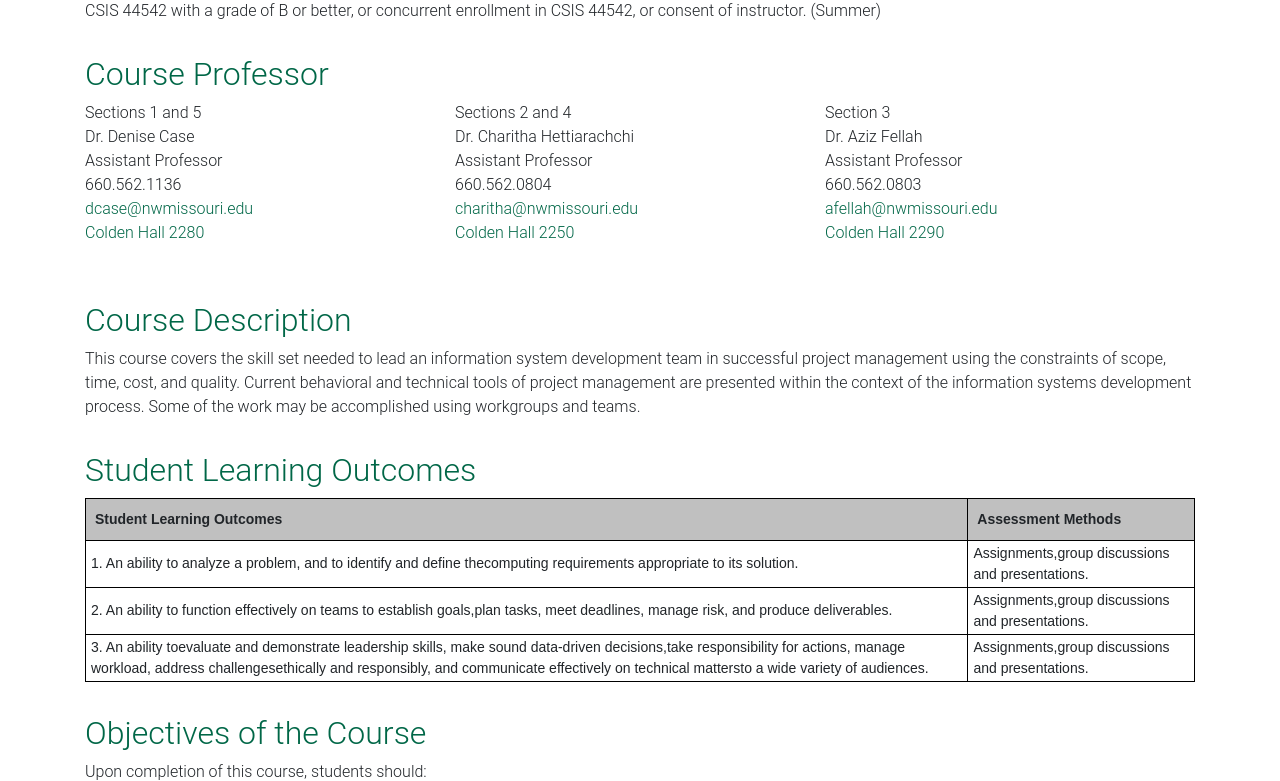
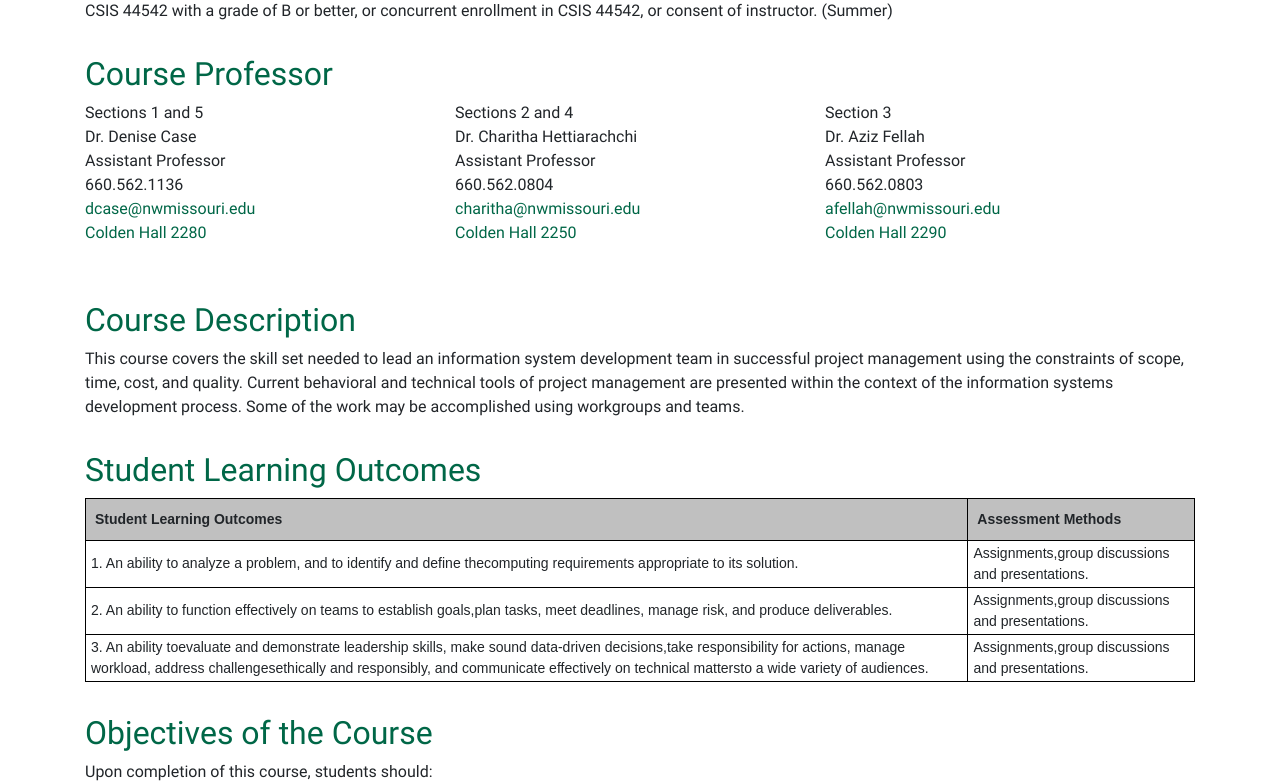
Before and after one commit to denisecase/44-618-project-management-syllabus, a plain HTML site: page index.html in a window 1280 px wide. Shown: the part 681-1462 px from the top of the page. Drawn offline with nearby package versions, Linux system fonts and the light colour scheme.

Commit message:
optimizing

```diff
--- a/index.html
+++ b/index.html
@@ -22,11 +22,20 @@
   <link rel="manifest" href="./manifest.json">
 
   <title>44-618 Prj Mgmt</title>
+  <style>
+     @font-face {
+      font-family: 'Roboto';
+      font-display: optional;
+      src: local('Roboto Light'), url(https://fonts.gstatic.com/s/roboto/v15/I3S1wsgSg9YCurV6PUkTORJtnKITppOI_IvcXXDNrsc.woff2) format('woff2');
+    }
+    @font-face {
+      font-family: 'Roboto';
+      font-display: optional;
+      src: local('Roboto'), local('Roboto-Regular'), url(https://fonts.gstatic.com/s/roboto/v18/KFOmCnqEu92Fr1Mu72xKOzY.woff2) format('woff2');    }
+  </style>
 
   <!-- https://mdbootstrap.com/md-bootstrap-cdn/ -->
   <!-- Font Awesome -->
-  <link rel="stylesheet" href="https://use.fontawesome.com/releases/v5.8.2/css/solid.css"
-    integrity="sha384-ioUrHig76ITq4aEJ67dHzTvqjsAP/7IzgwE7lgJcg2r7BRNGYSK0LwSmROzYtgzs" crossorigin="anonymous">
   <link rel="stylesheet" href="https://use.fontawesome.com/releases/v5.8.2/css/fontawesome.css"
     integrity="sha384-sri+NftO+0hcisDKgr287Y/1LVnInHJ1l+XC7+FOabmTTIK0HnE2ID+xxvJ21c5J" crossorigin="anonymous">
   <!-- Bootstrap core CSS -->
```
